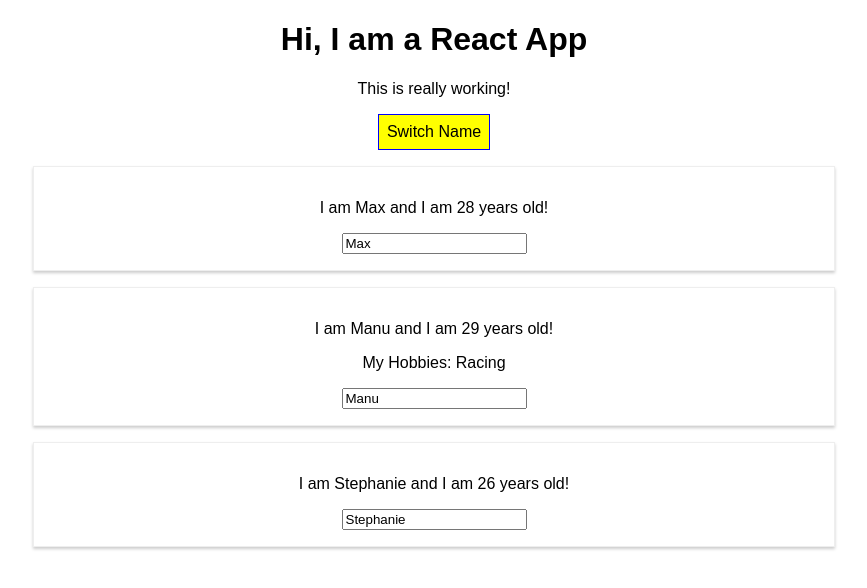
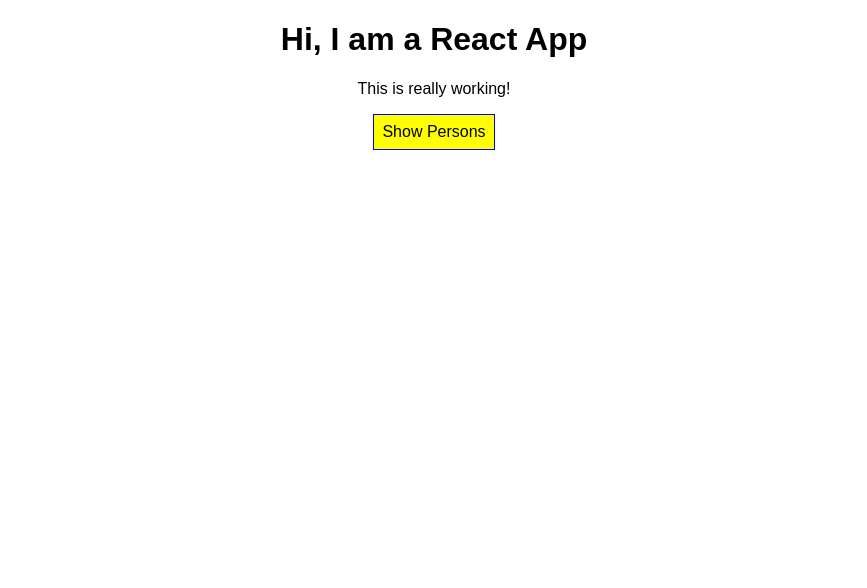
Before and after one commit to acparkgh/React-Complete_Guide, a React (Create React App) app in the folder react-complete-guide/: page / in a window 1280 px wide. Shown: the top 588 px of the page, without its empty margins (206-1073 px from the left). Built offline with nearby package versions, Linux system fonts and the light colour scheme.

Commit message:
conditional rendering

```diff
--- a/react-complete-guide/src/App.js
+++ b/react-complete-guide/src/App.js
@@ -13,6 +13,7 @@
       { name: 'Manu', age: 29 },
       { name: 'Stephanie', age: 26 },
     ],
+    showPersons: false
   }
 
   switchNameHandler = (newName) => {
@@ -29,6 +30,19 @@
     })
   }
 
+  togglePersonHandler = () => {
+    // debugger
+    // const showPerson = this.state.showPersons
+    // this.setState({
+    //   showPersons: !showPerson
+    // })
+    this.setState( prevState => {
+      return {
+        showPersons: !prevState.showPersons
+      }
+    } )
+  }
+
   nameChangeHandler = (event) => {
     // console.log(event.target.value)
     // debugger
@@ -36,7 +50,7 @@
       persons: [
         { name: 'Max', age: 28 },
         { name: event.target.value, age: 29 },
-        { name: 'Stephanie', age: 26 },
+        { name: 'Andrew', age: 26 },
       ]
     })
   }
@@ -56,20 +70,27 @@
       <div className="App">
         <h1>Hi, I am a React App</h1>
         <p>This is really working!</p>
-        <button onClick={() => this.switchNameHandler('Andrew')}
+        <button onClick={this.togglePersonHandler}
                 style={buttonStyle}
         >
-          Switch Name
+          Show Persons
         </button>
+      {
+        this.state.showPersons ?
+          ( <div>
               <Person name={this.state.persons[0].name} age={this.state.persons[0].age} />
               <Person name={this.state.persons[1].name}
                       age={this.state.persons[1].age}
                       click={this.switchNameHandler.bind(this, 'Chaeyoung')}
-                changed={this.nameChangeHandler}
+                      nameChangeHandler={this.nameChangeHandler}
               >
                 My Hobbies: Racing
               </Person>
               <Person name={this.state.persons[2].name} age={this.state.persons[2].age} />
+          </div> )
+        :
+          null
+      }
       </div>
     );
   }
--- a/react-complete-guide/src/Person/Person.js
+++ b/react-complete-guide/src/Person/Person.js
@@ -10,7 +10,10 @@
       >
         <p>I am {props.name} and I am {props.age} years old!</p>
         <p>{props.children}</p>
-        <input type="text" onChange={props.changed} value={props.name} />
+        <input type="text"
+               onChange={props.nameChangeHandler}
+               value={props.name}
+        />
       </div>
     )
 }
```
Lines whose indentation alone changed are shown as unchanged.
